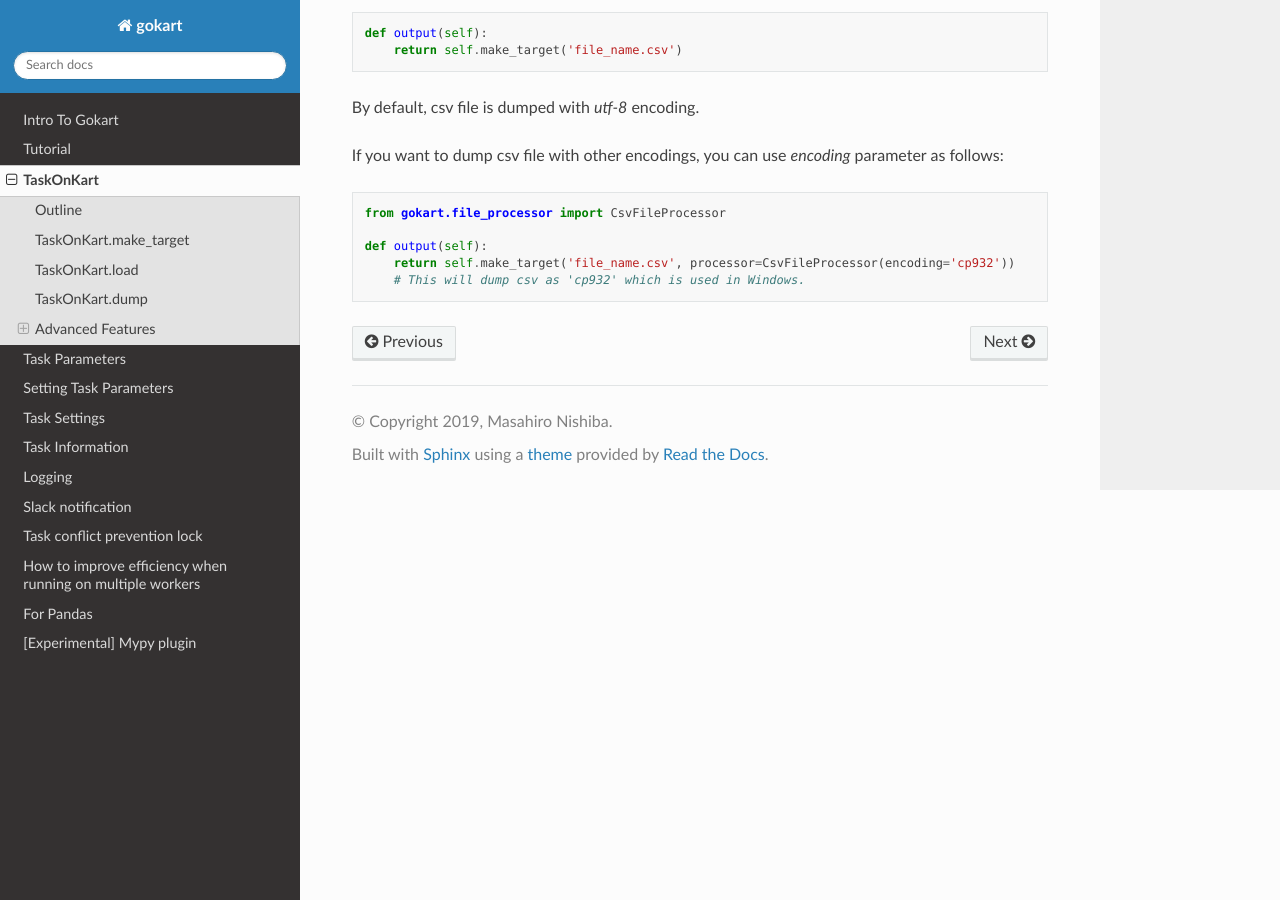
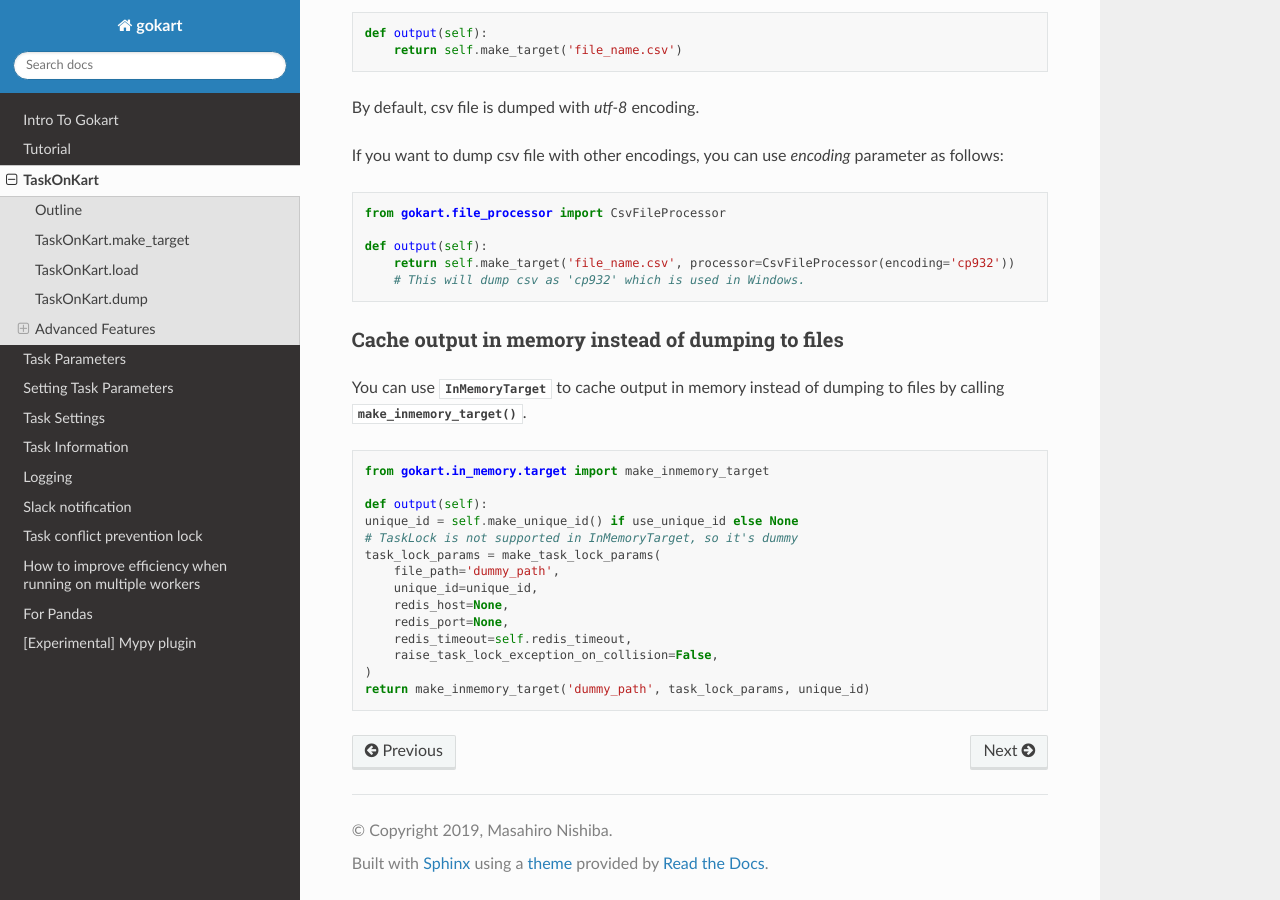
Before and after one commit to m3dev/gokart, a Sphinx documentation site: the page built from docs/task_on_kart.rst, in a window 1280 px wide and 900 px high, scrolled down 5424 px. Built offline with Sphinx 7.4.7 and the Read the Docs theme 3.1.0, drawn with Linux system fonts in a browser that asks for light colours; pages that are not in the unit, such as notebooks, are missing from menus; the version number could not be read and is left out.

Commit message:
docs: add a document of how to create InMemoryTarget

```diff
--- a/docs/task_on_kart.rst
+++ b/docs/task_on_kart.rst
@@ -286,3 +286,24 @@ If you want to dump csv file with other encodings, you can use `encoding` parame
     def output(self):
         return self.make_target('file_name.csv', processor=CsvFileProcessor(encoding='cp932'))
         # This will dump csv as 'cp932' which is used in Windows.
+
+Cache output in memory instead of dumping to files
+~~~~~~~~~~~~~~~~~~~~~~~~~~~~~~~~~~~~~~~~~~~~~~~~~~~
+You can use :class:`~InMemoryTarget` to cache output in memory instead of dumping to files by calling :func:`~gokart.target.make_inmemory_target`.
+
+.. code:: python
+
+    from gokart.in_memory.target import make_inmemory_target
+
+    def output(self):
+    unique_id = self.make_unique_id() if use_unique_id else None
+    # TaskLock is not supported in InMemoryTarget, so it's dummy
+    task_lock_params = make_task_lock_params(
+        file_path='dummy_path',
+        unique_id=unique_id,
+        redis_host=None,
+        redis_port=None,
+        redis_timeout=self.redis_timeout,
+        raise_task_lock_exception_on_collision=False,
+    )
+    return make_inmemory_target('dummy_path', task_lock_params, unique_id)
```
